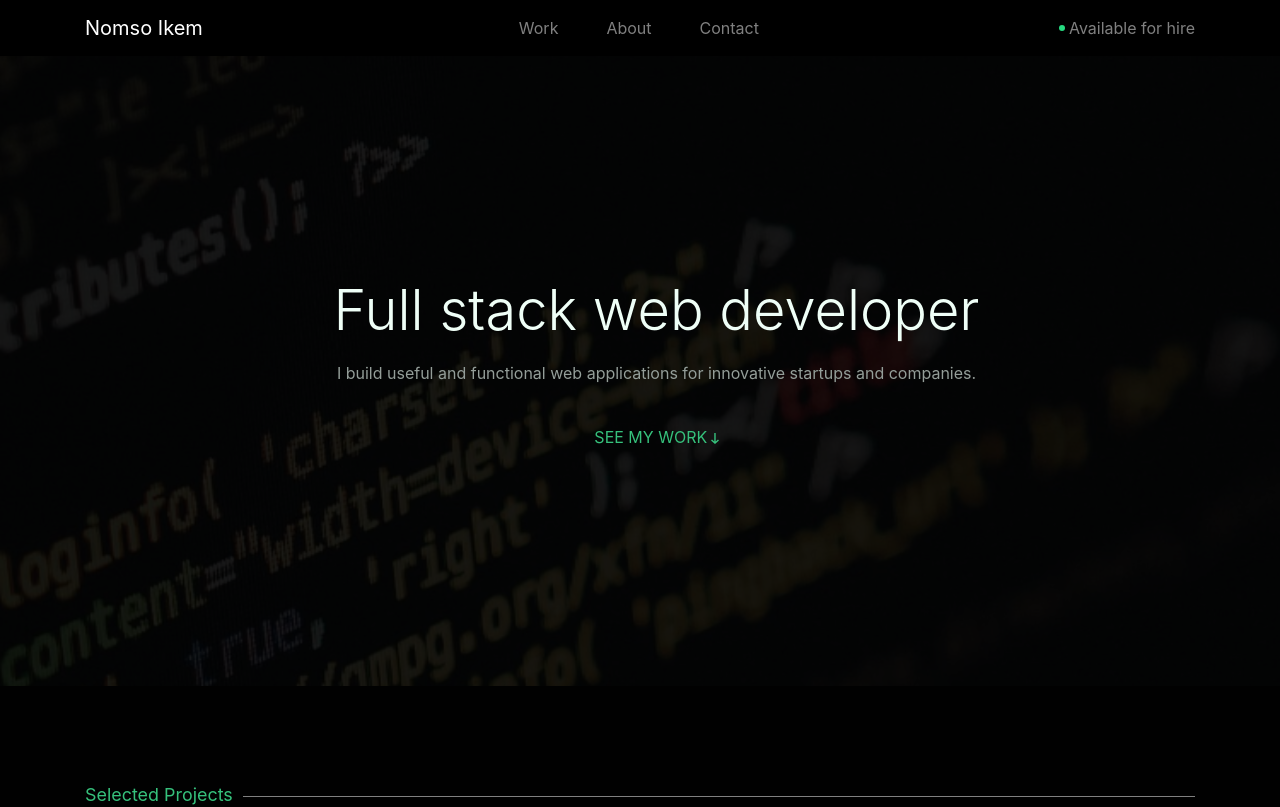
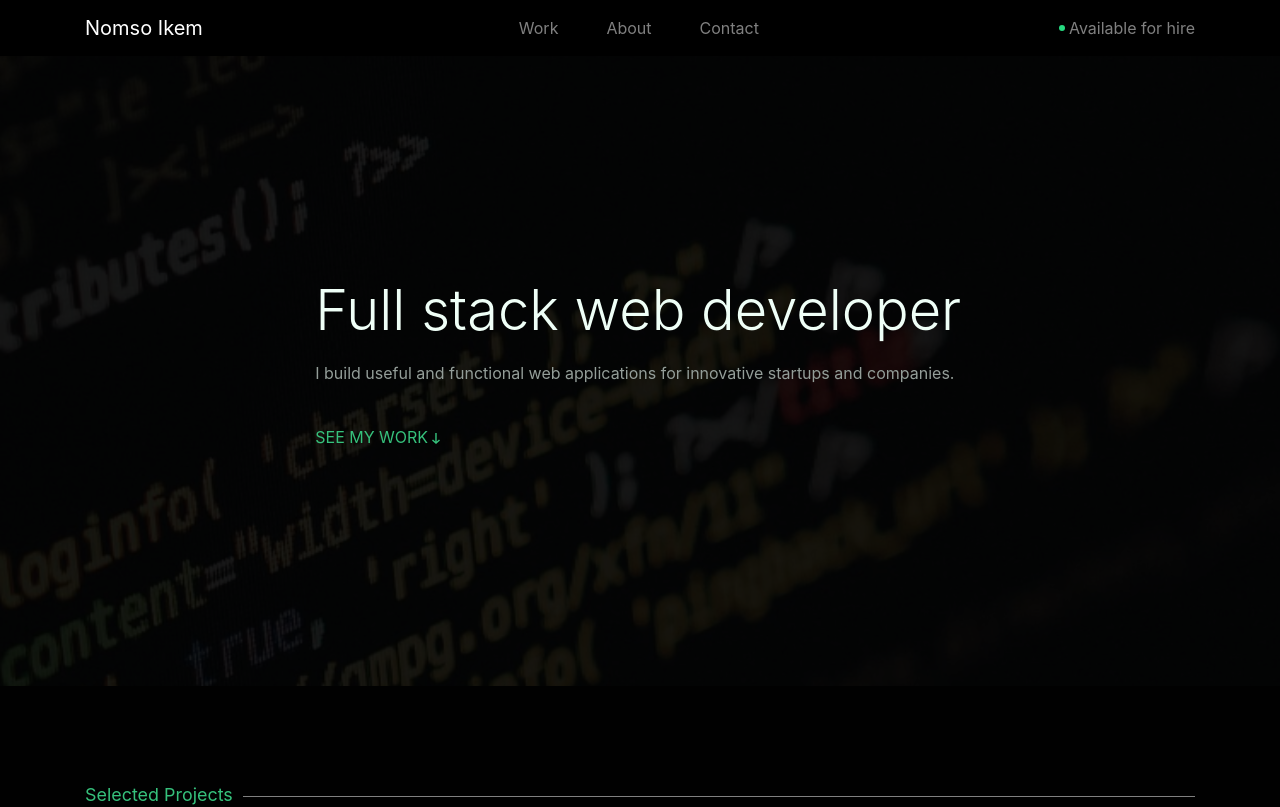
Before and after one commit to swish933/portfolio, a React (Create React App) app: page / in a window 1280 px wide. Shown: the top 807 px of the page. Built offline with nearby package versions, Linux system fonts and the light colour scheme.

Commit message:
style fixes for footer

```diff
--- a/src/components/About.js
+++ b/src/components/About.js
@@ -4,7 +4,7 @@ import { Container, Col, Image } from 'react-bootstrap';
 
 const About = () => {
 	return (
-		<div className='About pt-5 w-xs-100 w-md-75' id='about'>
+		<div className='About pt-5' id='about'>
 			<Container fluid='md' className='p-2'>
 				<p className='about-header mt-5'>About</p>
 				<Col xs={12} md={8} className='about-description mt-5 pl-md-5'>
--- a/src/components/Footer.js
+++ b/src/components/Footer.js
@@ -5,12 +5,12 @@ const Footer = () => {
 	return (
 		<div className='Footer'>
 			<Container className='p-1'>
-				<Row>
-					<Col xs={6} className='d-flex justify-content-start '>
-						<p className='pt-4'>Developed by me.</p>
+				<Row xs={10} className='px-3 px-sm-0'>
+					<Col>
+						<p className='mt-4 float-left '>Developed by me.</p>
 					</Col>
-					<Col xs={6} className='d-flex justify-content-end '>
-						<p className='pt-4'>Copyright 2020.</p>
+					<Col>
+						<p className='mt-4 float-right '>Copyright 2020.</p>
 					</Col>
 				</Row>
 			</Container>
--- a/src/components/Intro.js
+++ b/src/components/Intro.js
@@ -9,18 +9,18 @@ const Intro = () => {
 				<Container className='hero-text p-4 d-flex' fluid='lg'>
 					<Row className=' align-content-center justify-content-sm-center'>
 						<Col className='mb-3 pl-sm-5' xs={9} sm={8} md={9}>
-							<div className='title display-4 text-lg-center'>
+							<div className='title display-4 ml-lg-5'>
 								Full stack web developer
 							</div>
 						</Col>
-						<Col className='mb-4 pl-sm-5 text-lg-center' xs={10} sm={8} md={9}>
-							<p>
+						<Col className='mb-4 pl-sm-5 ' xs={10} sm={8} md={9}>
+							<p className='ml-lg-5'>
 								I build useful and functional web applications for innovative
 								startups and companies.
 							</p>
 						</Col>
-						<Col className='pl-sm-5 text-lg-center' xs={8} md={9}>
-							<p id='work-btn'>
+						<Col className='pl-sm-5' xs={8} md={9}>
+							<p id='work-btn' className='ml-lg-5'>
 								SEE MY WORK
 								<span className='ml-1'>
 									<Image src='/assets/button-arrow-down.svg' alt='arrow-down' />
--- a/src/components/Projects.js
+++ b/src/components/Projects.js
@@ -5,7 +5,7 @@ import { Container } from 'react-bootstrap';
 
 const Projects = () => {
 	return (
-		<div className='Projects pt-5 w-xs-100 w-md-75' id='work'>
+		<div className='Projects pt-5' id='work'>
 			<Container fluid='md'>
 				<p className='projects-header mt-5'>Selected Projects</p>
 				<Works />
--- a/src/index.css
+++ b/src/index.css
@@ -1,4 +1,5 @@
+html,
 body {
-	margin: 0;
-	padding: 0;
+	max-width: 100%;
+	overflow-x: hidden;
 }
```
